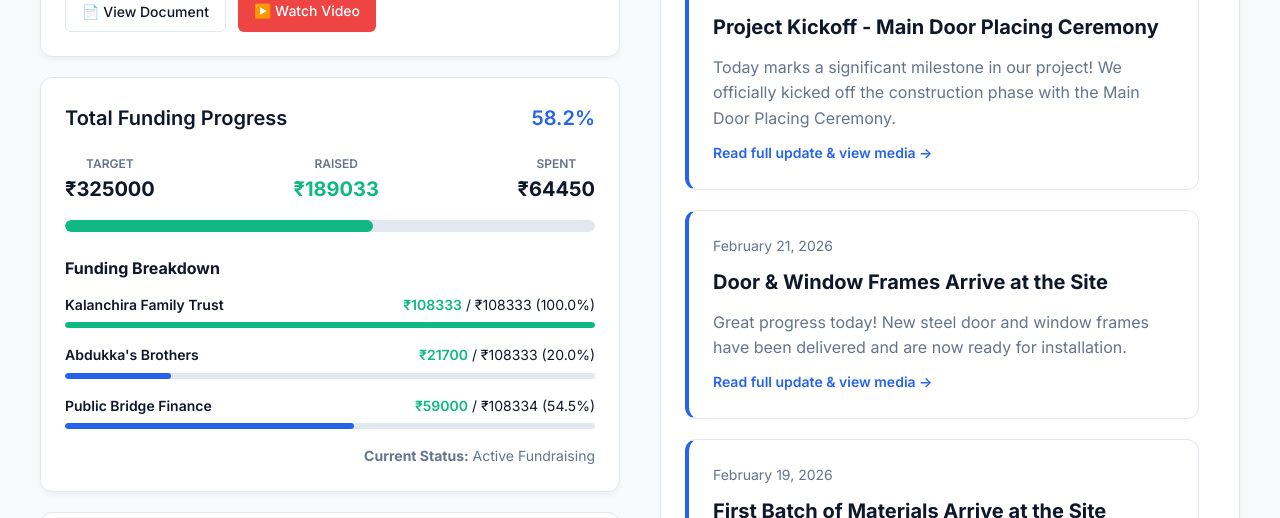
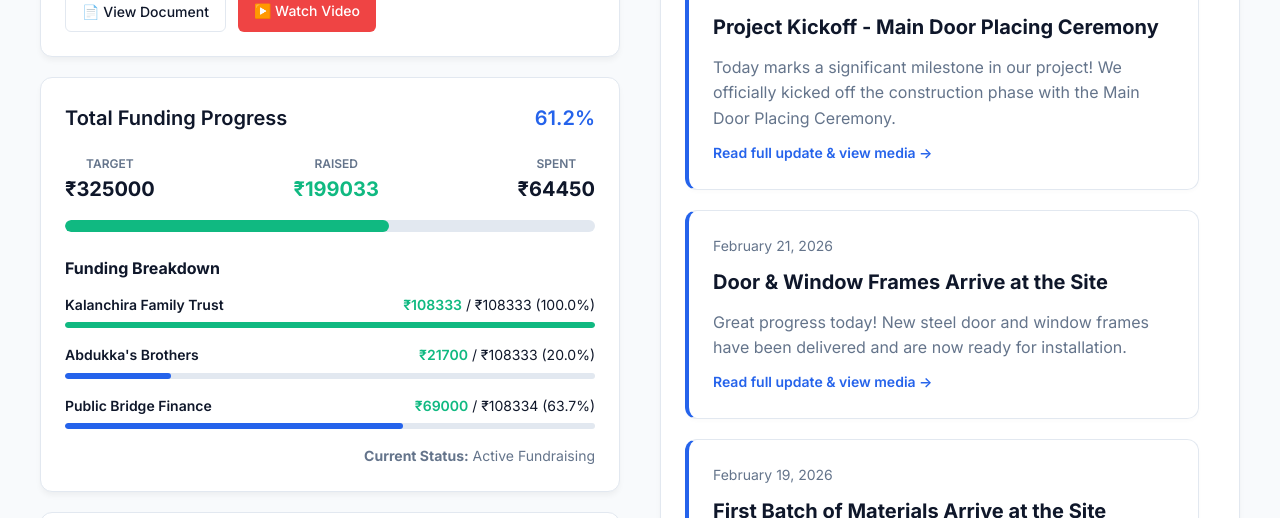
Before and after one commit to BasheerKalanchera/project-amanah, a Jekyll site: the page built from index.html, in a window 1280 px wide. Shown: the part 337-855 px from the top of the page. Built offline with Jekyll 4.4.1, drawn with Linux system fonts in a browser that asks for light colours.

Commit message:
Fix: Updated Public Bridge donor list, raised amount and total raised amount

```diff
--- a/_data/finances.yml
+++ b/_data/finances.yml
@@ -1,5 +1,5 @@
 target: 325000
-raised: 189033
+raised: 199033
 spent: 64450
 current_status: "Active Fundraising"
 breakdown:
@@ -11,11 +11,14 @@
     raised: 21700
   - name: "Public Bridge Finance"
     target: 108334
-    raised: 59000
+    raised: 69000
     donors:
       - name: "Abdullah Siddique"
         amount: 25000
       - name: "Latheef Bhai"
+        amount: 10000
+        note: "Committed"
+      - name: "Junaid"
         amount: 10000
         note: "Committed"
       - name: "Shanil Ali"
```
